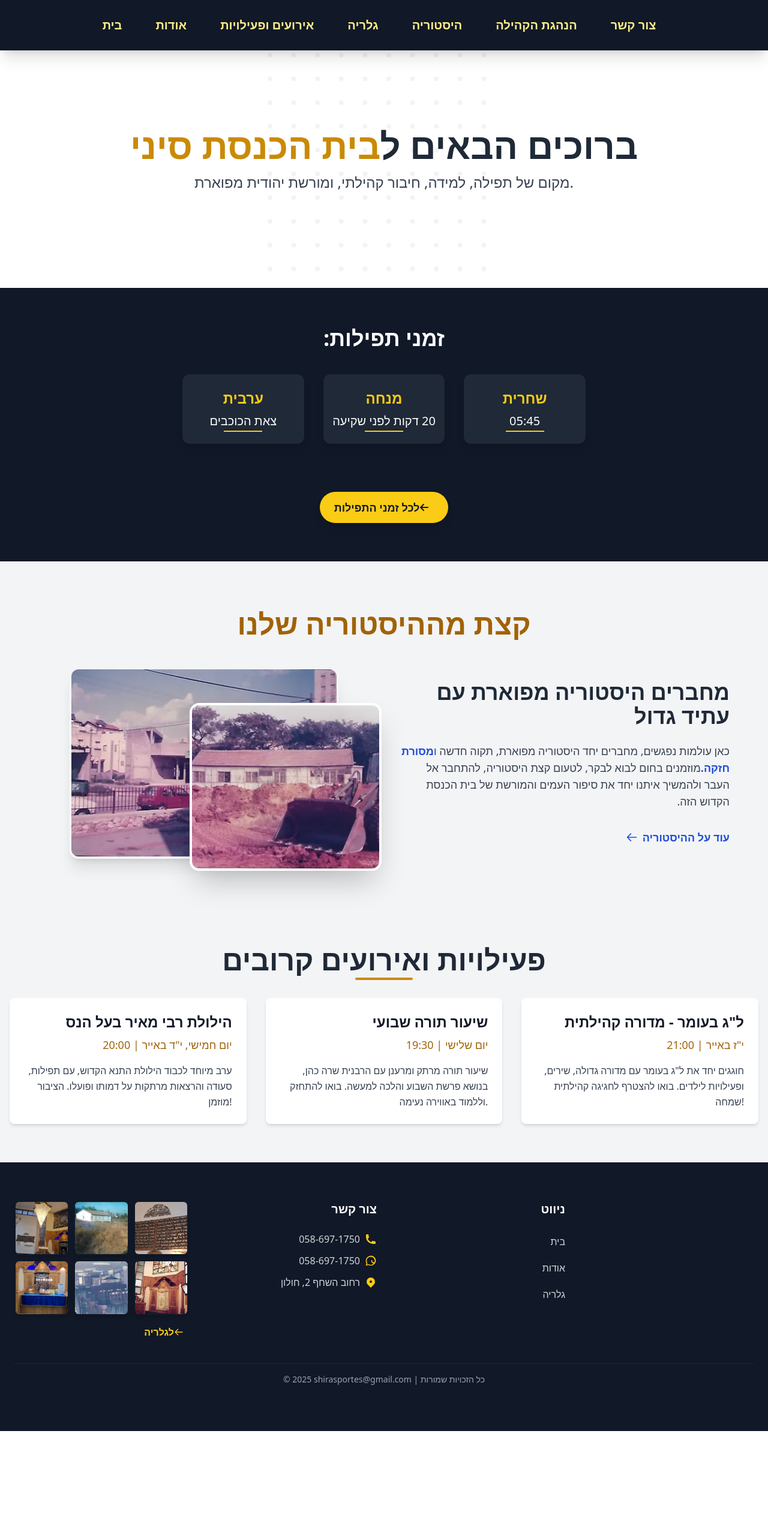
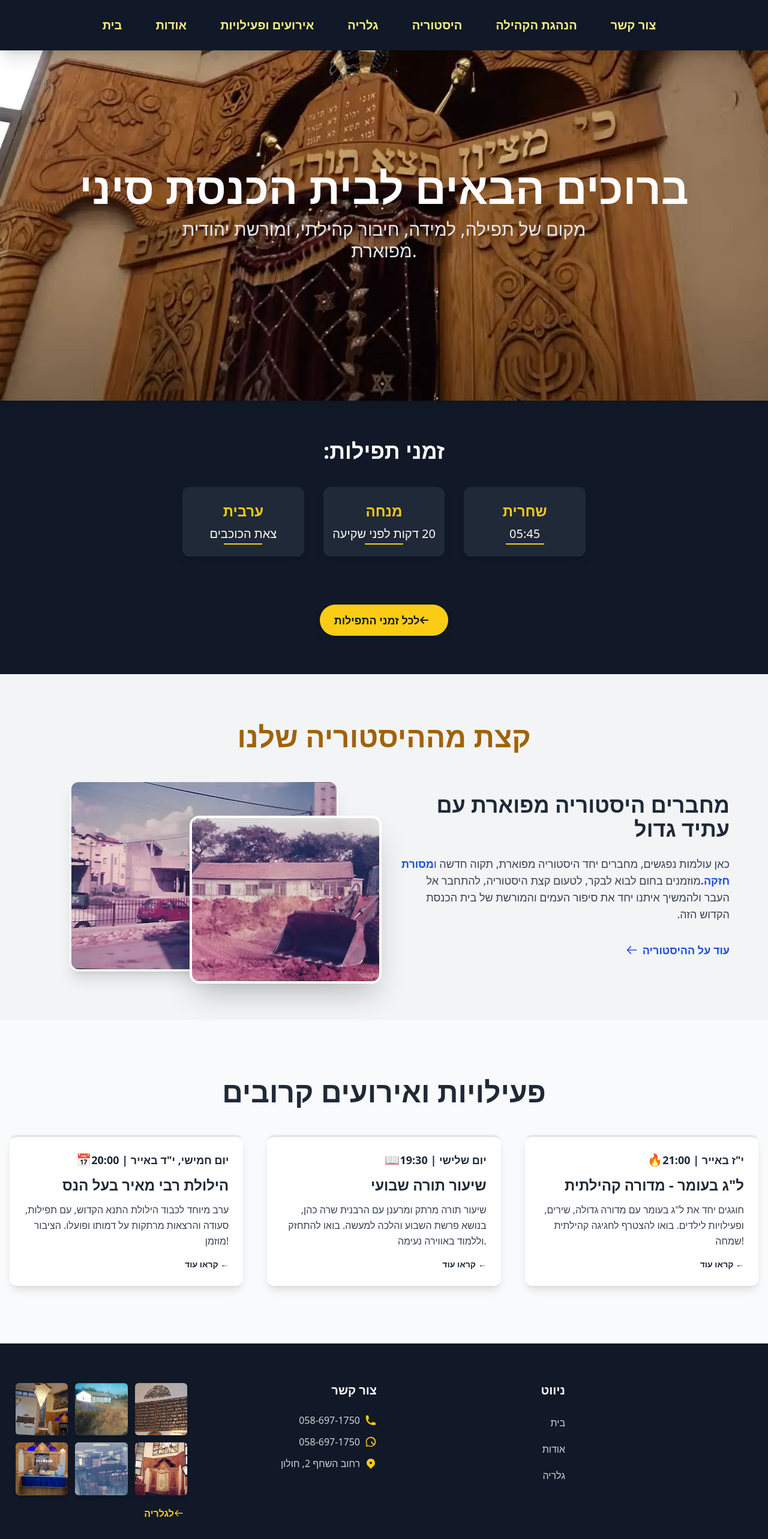
Before and after one commit to Shira-s1/Sinay-Shul, a React (Vite) app: page / in a window 1280 px wide. Shown: the top 2566 px of the page at 60% size. Before the commit the page ends 2386 px from the top, so only its background shows below. Built offline with nearby package versions, Linux system fonts and the light colour scheme.

Commit message:
Adding design

```diff
--- a/src/App.jsx
+++ b/src/App.jsx
@@ -1,11 +1,14 @@
-// src/App.jsx
 import React, { useEffect, Suspense } from 'react';
 import { Routes, Route, useLocation } from 'react-router-dom';
 import { Helmet } from 'react-helmet';
 import Navbar from './components/Navbar';
 import LoadingSpinner from './components/LoadingSpinner';
 
-// Lazy loading של דפים ורכיבים כבדים
+// *** תיקון נתיב הייבוא של התמונה מתיקיית public ***
+// במקום '../public/images/artOtTheCovenant.webp', הנתיב הנכון הוא:
+const HeroImage = '/images/artOtTheCovenant.webp';
+
+// Lazy loading של דפים ורכיבים כבדים (ללא שינוי)
 const LazyPrayerTimesSection = React.lazy(() => import('./components/PrayerTimesSection'));
 const LazyHistorySection = React.lazy(() => import('./components/HistorySection'));
 const HistoryPage = React.lazy(() => import('./components/HistoryPage'));
@@ -19,16 +22,29 @@ function App() {
   const location = useLocation();
 
   useEffect(() => {
+    // לוגיקה לטיפול בגלילה לקישורי עוגן (עם קיזוז ל-Navbar קבוע)
     if (location.hash) {
       const element = document.getElementById(location.hash.substring(1));
-      if (element) element.scrollIntoView({ behavior: 'smooth', block: 'start' });
+      if (element) {
+        const offset = 80;
+        window.scrollTo({
+          top: element.offsetTop - offset,
+          behavior: 'smooth'
+        });
+      }
     } else {
+      // גלילה לראש הדף רק אם אין עוגן ב-URL
       window.scrollTo(0, 0);
     }
   }, [location]);
 
+  // הגדרת קלאס ל-Hero Section כמשתנה (לשימוש חוזר בתוך סקשן ה-Header)
+  const heroStyle = {
+    backgroundImage: `url(${HeroImage})`
+  };
+
   return (
-    <div className="min-h-screen bg-gray-50">
+    <div className="min-h-screen bg-white text-gray-800">
       <Helmet>
         <html lang="he" />
         <title>בית הכנסת סיני</title>
@@ -50,11 +66,15 @@ function App() {
             path="/"
             element={
               <>
+                {/* *** Hero Section - עם האפלה מוגברת (85%) ואפקטים *** */}
                 <header
                   id="home-section"
-                  className="relative bg-white text-gray-800 py-24 md:py-32 overflow-hidden shadow-sm"
+                  style={heroStyle}
+                  className="relative bg-cover bg-center bg-no-repeat py-32 md:py-48 overflow-hidden shadow-lg
+                                               after:absolute after:inset-0 after:bg-navy/85 after:z-0"
                 >
-                  <div className="absolute inset-0 z-0 opacity-5">
+                  {/* SVG קישוטי - מוסתר במובייל */}
+                  <div className="absolute inset-0 z-0 opacity-5 hidden md:block">
                     <svg
                       className="w-full h-full"
                       fill="none"
@@ -68,59 +88,83 @@ function App() {
                       <rect x="0" y="0" width="100%" height="100%" fill="url(#pattern-circles)" />
                     </svg>
                   </div>
+
+                  {/* // *** קטע קוד Hero Section מתוקן (הכי קריא) *** */}
                   <div className="container mx-auto px-4 relative z-10 text-center">
-                    <h1 className="text-5xl md:text-6xl font-extrabold mb-4 animate-fade-in-up">
-                      ברוכים הבאים ל<span className="text-yellow-600">בית הכנסת סיני</span>
+
+                    {/* כותרת ראשית: חוזר ל-text-white ומשתמש בצל חזק (shadow-2xl) */}
+                    <h1 className="text-6xl md:text-7xl font-extrabold font-serif-display mb-4 animate-fade-in-up text-white text-shadow-2xl">
+                      ברוכים הבאים ל<span className="text-gold-accent">בית הכנסת סיני</span>
                     </h1>
-                    <p className="text-xl md:text-2xl text-gray-700 mb-8 max-w-2xl mx-auto animate-fade-in">
-                      מקום של תפילה, למידה, חיבור קהילתי, ומורשת יהודית מפוארת.
+
+                    {/* פסקה: חוזר ל-text-gray-200 ומשתמש בצל חזק */}
+                    <p className="text-xl md:text-3xl text-gray-200 mb-10 max-w-3xl mx-auto animate-fade-in text-shadow-2xl">
+                      מק<span className="whitespace-nowrap">ום של תפילה,</span> למידה, חיבור קהילתי, ומורשת יהודית מפוארת.
                     </p>
+
                   </div>
                 </header>
 
-                {/* PrayerTimesSection */}
+                {/* PrayerTimesSection - Lazy Loading */}
                 <Suspense fallback={<LoadingSpinner />}>
                   <LazyPrayerTimesSection />
                 </Suspense>
 
-                {/* HistorySection */}
+                {/* HistorySection - Lazy Loading */}
                 <Suspense fallback={<LoadingSpinner />}>
                   <LazyHistorySection />
                 </Suspense>
 
-                <section id="events" className="bg-gray-100 py-16 px-4">
+                {/* סקשן אירועים - ללא שינוי, העיצוב כבר נקי ומקצועי */}
+                <section id="events" className="bg-gray-50 py-20 md:py-24 px-4">
                   <div className="container mx-auto text-center">
-                    <h2 className="text-4xl md:text-5xl font-bold text-center text-gray-800 mb-10 relative">
+                    <h2 className="text-4xl md:text-5xl font-bold font-serif-display text-center text-navy mb-12 relative">
                       פעילויות ואירועים קרובים
-                      <div className="absolute bottom-[-10px] left-1/2 -translate-x-1/2 w-24 h-1 bg-yellow-600 rounded-full"></div>
+                      <div className="absolute bottom-[-10px] left-1/2 -translate-x-1/2 w-28 h-1 bg-gold-accent rounded-full"></div>
                     </h2>
-                    <div className="grid grid-cols-1 md:grid-cols-2 lg:grid-cols-3 gap-8">
-                      <article className="bg-white p-6 rounded-lg shadow-md text-right hover:shadow-xl transition-shadow duration-300">
-                        <h3 className="text-2xl font-bold text-gray-900 mb-2">הילולת רבי מאיר בעל הנס</h3>
-                        <p className="text-yellow-700 text-lg mb-4">יום חמישי, י"ד באייר | 20:00</p>
+                    <div className="grid grid-cols-1 md:grid-cols-2 lg:grid-cols-3 gap-10">
+
+                      {/* קלף אירוע לדוגמה 1 */}
+                      <article className="bg-white p-6 rounded-xl shadow-lg text-right hover:shadow-2xl transition-all duration-300 border-t-4 border-gold-accent">
+                        <div className="text-gold-accent text-lg font-semibold mb-3 flex items-center justify-end">
+                          <span className="text-xl ml-2">📅</span> יום חמישי, י"ד באייר | 20:00
+                        </div>
+                        <h3 className="text-2xl font-bold text-navy mb-3">הילולת רבי מאיר בעל הנס</h3>
                         <p className="text-gray-700 leading-relaxed">
                           ערב מיוחד לכבוד הילולת התנא הקדוש, עם תפילות, סעודה והרצאות מרתקות על דמותו ופועלו. הציבור מוזמן!
                         </p>
+                        <a href="#" className="mt-4 inline-block text-sm font-semibold text-navy hover:text-gold-accent transition-colors border-b-2 border-transparent hover:border-gold-accent">קראו עוד ←</a>
                       </article>
-                      <article className="bg-white p-6 rounded-lg shadow-md text-right hover:shadow-xl transition-shadow duration-300">
-                        <h3 className="text-2xl font-bold text-gray-900 mb-2">שיעור תורה שבועי</h3>
-                        <p className="text-yellow-700 text-lg mb-4">יום שלישי | 19:30</p>
+
+                      {/* קלף אירוע לדוגמה 2 */}
+                      <article className="bg-white p-6 rounded-xl shadow-lg text-right hover:shadow-2xl transition-all duration-300 border-t-4 border-gold-accent">
+                        <div className="text-gold-accent text-lg font-semibold mb-3 flex items-center justify-end">
+                          <span className="text-xl ml-2">📖</span> יום שלישי | 19:30
+                        </div>
+                        <h3 className="text-2xl font-bold text-navy mb-3">שיעור תורה שבועי</h3>
                         <p className="text-gray-700 leading-relaxed">
                           שיעור תורה מרתק ומרענן עם הרבנית שרה כהן, בנושא פרשת השבוע והלכה למעשה. בואו להתחזק וללמוד באווירה נעימה.
                         </p>
+                        <a href="#" className="mt-4 inline-block text-sm font-semibold text-navy hover:text-gold-accent transition-colors border-b-2 border-transparent hover:border-gold-accent">קראו עוד ←</a>
                       </article>
-                      <article className="bg-white p-6 rounded-lg shadow-md text-right hover:shadow-xl transition-shadow duration-300">
-                        <h3 className="text-2xl font-bold text-gray-900 mb-2">ל"ג בעומר - מדורה קהילתית</h3>
-                        <p className="text-yellow-700 text-lg mb-4">י"ז באייר | 21:00</p>
+
+                      {/* קלף אירוע לדוגמה 3 */}
+                      <article className="bg-white p-6 rounded-xl shadow-lg text-right hover:shadow-2xl transition-all duration-300 border-t-4 border-gold-accent">
+                        <div className="text-gold-accent text-lg font-semibold mb-3 flex items-center justify-end">
+                          <span className="text-xl ml-2">🔥</span> י"ז באייר | 21:00
+                        </div>
+                        <h3 className="text-2xl font-bold text-navy mb-3">ל"ג בעומר - מדורה קהילתית</h3>
                         <p className="text-gray-700 leading-relaxed">
                           חוגגים יחד את ל"ג בעומר עם מדורה גדולה, שירים, ופעילויות לילדים. בואו להצטרף לחגיגה קהילתית שמחה!
                         </p>
+                        <a href="#" className="mt-4 inline-block text-sm font-semibold text-navy hover:text-gold-accent transition-colors border-b-2 border-transparent hover:border-gold-accent">קראו עוד ←</a>
                       </article>
+
                     </div>
                   </div>
                 </section>
 
-                {/* BottomSection */}
+                {/* BottomSection - Lazy Loading */}
                 <Suspense fallback={<LoadingSpinner />}>
                   <LazyBottomSection />
                 </Suspense>
@@ -128,7 +172,7 @@ function App() {
             }
           />
 
-          {/* דפים נפרדים */}
+          {/* דפים נפרדים - כל הניתובים (Routes) - ללא שינוי */}
           <Route
             path="/history"
             element={
--- a/src/components/BottomSection.jsx
+++ b/src/components/BottomSection.jsx
@@ -106,7 +106,7 @@ const BottomSection = () => {
 
             {/* === Footer === */}
             <div className="text-center text-xs sm:text-sm text-gray-400 mt-8 sm:mt-10 pb-3 border-t border-gray-800 pt-4">
-                <p>© {new Date().getFullYear()} shirasportes@gmail.com | כל הזכויות שמורות</p>
+                <p>© {new Date().getFullYear()} @gmail.com | כל הזכויות שמורות</p>
             </div>
         </section>
     );
```
Also changed, not shown: src/components/Navbar.jsx (line endings or trailing spaces).
